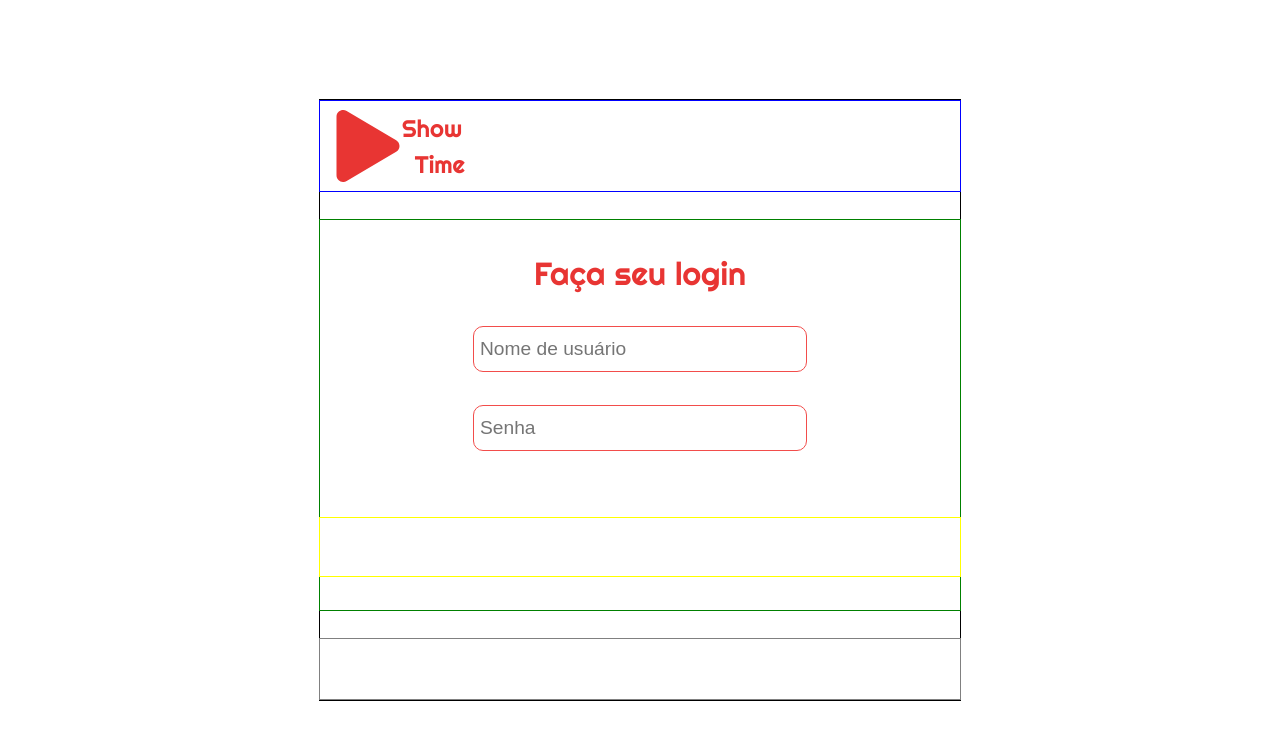
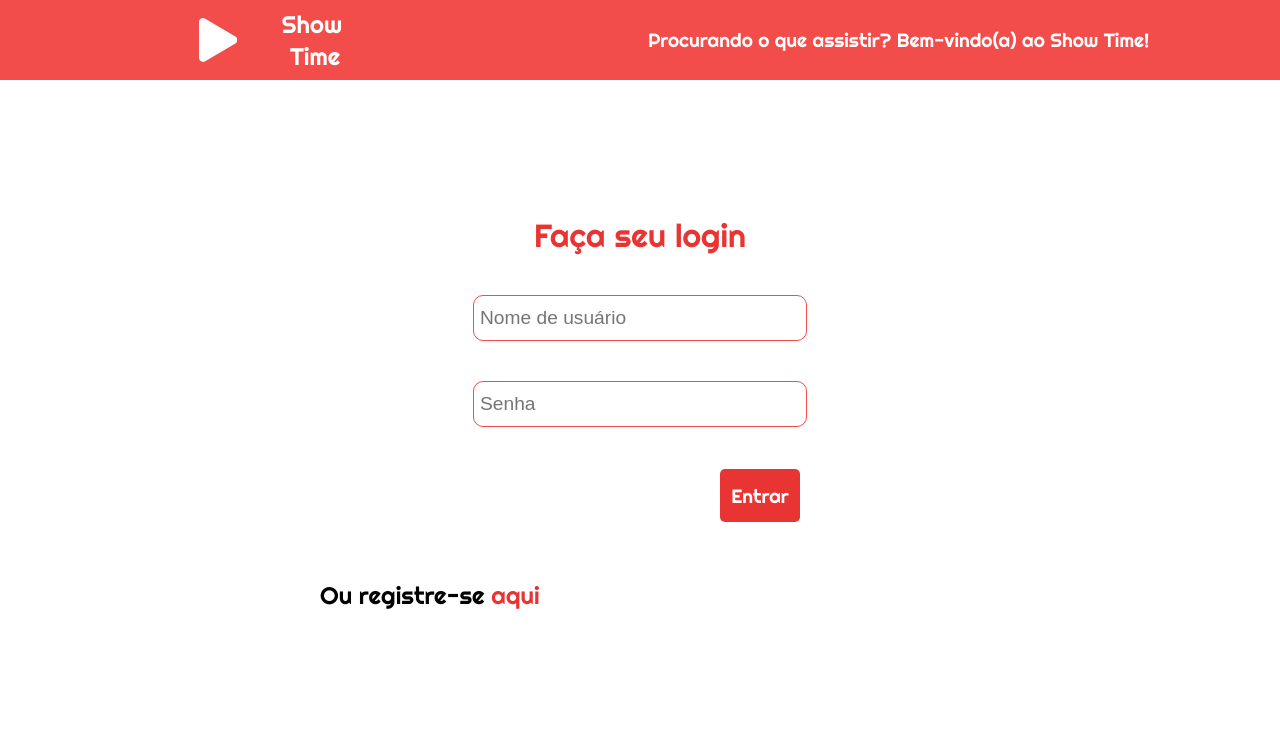
Before and after one commit to LucasRohr/show-time, a React (Create React App) app: page / in a window 1280 px wide. Shown: the top 740 px of the page. Built offline with nearby package versions, Linux system fonts and the light colour scheme.

Commit message:
fix(frontend): fixing login components positions and adding a header

```diff
--- a/src/scenes/login/login-scene.css
+++ b/src/scenes/login/login-scene.css
@@ -1,5 +1,30 @@
 p {
     margin: 0;
+}
+
+a {
+    text-decoration: none;
+}
+
+.screen {
+    width: 100%;
+    height: 100%;
+    display: flex;
+    flex-direction: column;
+    justify-content: center;
+    align-items: center;
+}
+
+.login-header {
+    width: 100%;
+    height: 10%;
+    display: flex;
+    flex-direction: row;
+    justify-content: space-around;
+    align-items: center;
+    position: absolute;
+    top: 0;
+    background: var(--primary-lighter);
 }
 
 .login-container {
@@ -7,26 +32,30 @@ p {
     height: 75%;
     display: flex;
     flex-direction: column;
-    justify-content: space-between;
+    justify-content: center;
     align-items: center;
     background: var(--background);
-    border: 1px solid black;
 }
 
 .logo-title {
-    width: 100%;
-    height: 15%;
+    width: 20%;
+    height: 100%;
     display: flex;
     flex-direction: row;
-    justify-content: flex-start;
+    justify-content: space-evenly;
     align-items: center;
-    border: 1px solid blue;
+}
+
+.login-welcome {
+    font-family: Righteous;
+    color: var(--background);
+    font-size: 1.2em;
 }
 
 .logo {
     height: 80%;
     width: 15%;
-    fill: var(--primary);
+    fill: var(--background);
 }
 
 .titles {
@@ -41,14 +70,14 @@ p {
 .title-show {
     font-size: 1.5em;
     font-family: Righteous;
-    color: var(--primary);
+    color: var(--background);
 }
 
 .title-time {
     font-size: 1.5em;
     margin-left: 50%;
     font-family: Righteous;
-    color: var(--primary);
+    color: var(--background);
 }
 
 .login-fields {
@@ -58,7 +87,6 @@ p {
     flex-direction: column;
     justify-content: space-evenly;
     align-items: center;
-    border: 1px solid green;
 }
 
 .login-message {
@@ -88,13 +116,24 @@ p {
 }
 
 .login-button-container {
-    width: 100%;
+    width: 50%;
     height: 15%;
     display: flex;
     flex-direction: row;
     justify-content: flex-end;
     align-items: center;
-    border: 1px solid yellow;
+}
+
+.login-button {
+    width: 25%;
+    height: 90%;
+    background: var(--primary);
+    color: var(--background);
+    border-radius: 5px;
+    border: none;
+    font-family: Righteous;
+    font-size: 1.2em;
+    cursor: pointer;
 }
 
 .register-container {
@@ -104,5 +143,14 @@ p {
     flex-direction: row;
     justify-content: flex-start;
     align-items: center;
-    border: 1px solid grey;
 }
+
+.register-text {
+    font-size: 1.5em;
+    font-family: Righteous;
+}
+
+.register-here {
+    font-family: Righteous;
+    color: var(--primary);
+}
--- a/src/scenes/login/login.scene.js
+++ b/src/scenes/login/login.scene.js
@@ -12,11 +12,21 @@ export class LoginScene extends React.PureComponent {
         };
     }
 
+    renderHeader = () => {
+        return (
+            <div className="login-header" >
+            </div>
+        );
+    }
+
     render() {
         return (
 
-            <div className="login-container" >
-                <div className="logo-title" >
+            <div className="screen" >
+
+                <div className="login-header" >
+
+                    <div className="logo-title">
                         <Logo className="logo" />
 
                         <div className="titles" >
@@ -25,6 +35,11 @@ export class LoginScene extends React.PureComponent {
                         </div>
                     </div>
 
+                    <p className="login-welcome" > Procurando o que assistir? Bem-vindo(a) ao Show Time! </p>
+
+                </div>
+
+                <div className="login-container" >
                         <div className="login-fields" >
 
                             <p className="login-message" > Faça seu login </p>
@@ -32,17 +47,20 @@ export class LoginScene extends React.PureComponent {
                             <input type="text" className="username-input"  placeholder="Nome de usuário" />
                             <input type="password" className="password-input" placeholder="Senha" />
 
-                    <p> {this.state.userName} </p>
-
                             <div className="login-button-container" >
+                                <button className="login-button" > Entrar </button>
                             </div>
                         </div>
 
 
                         <div className="register-container" >
+
+                            <p className="register-text" > Ou registre-se <a href="#" className="register-here" > aqui </a> </p>
+
+                        </div>
+
                     </div>
             </div>
-
         );
     }
 
```
Lines whose indentation alone changed are shown as unchanged.
